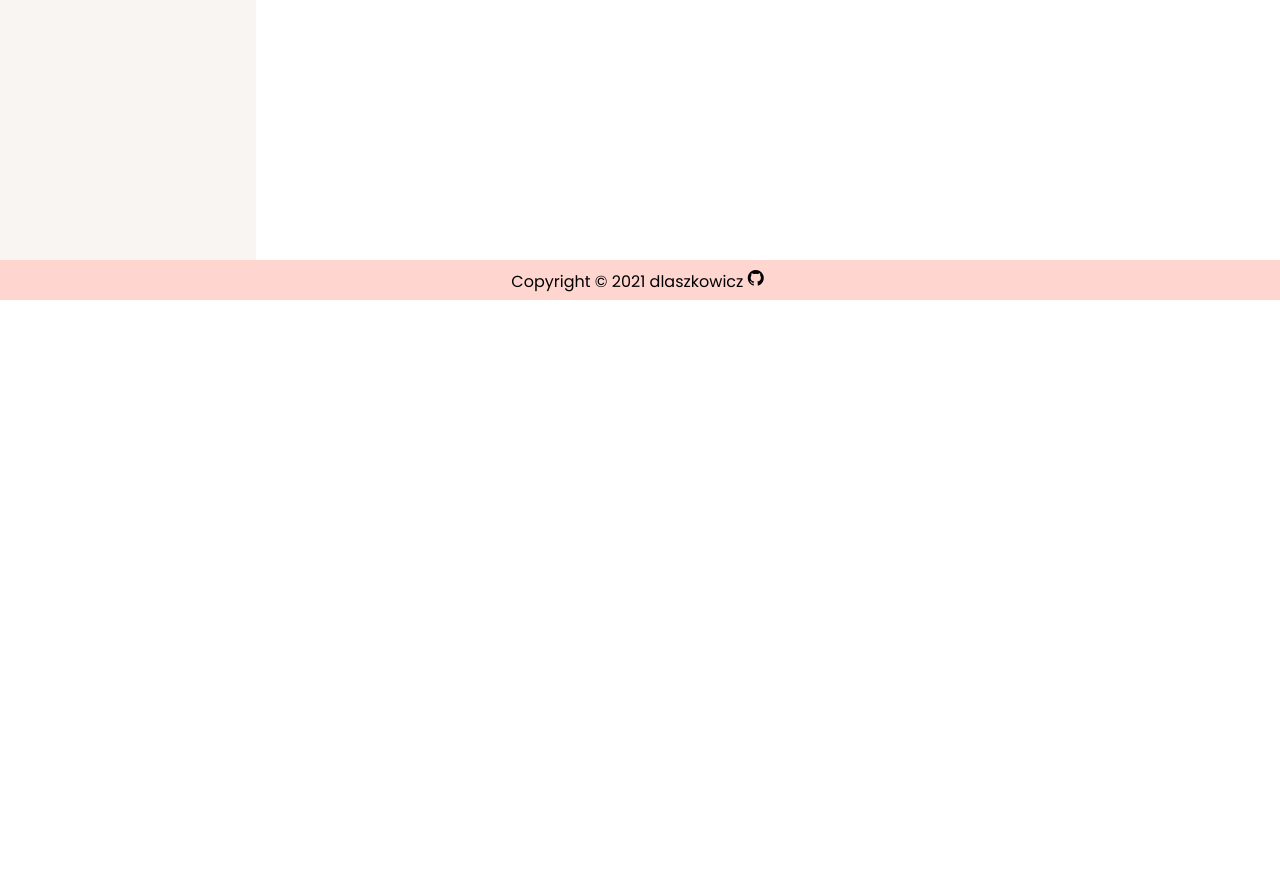
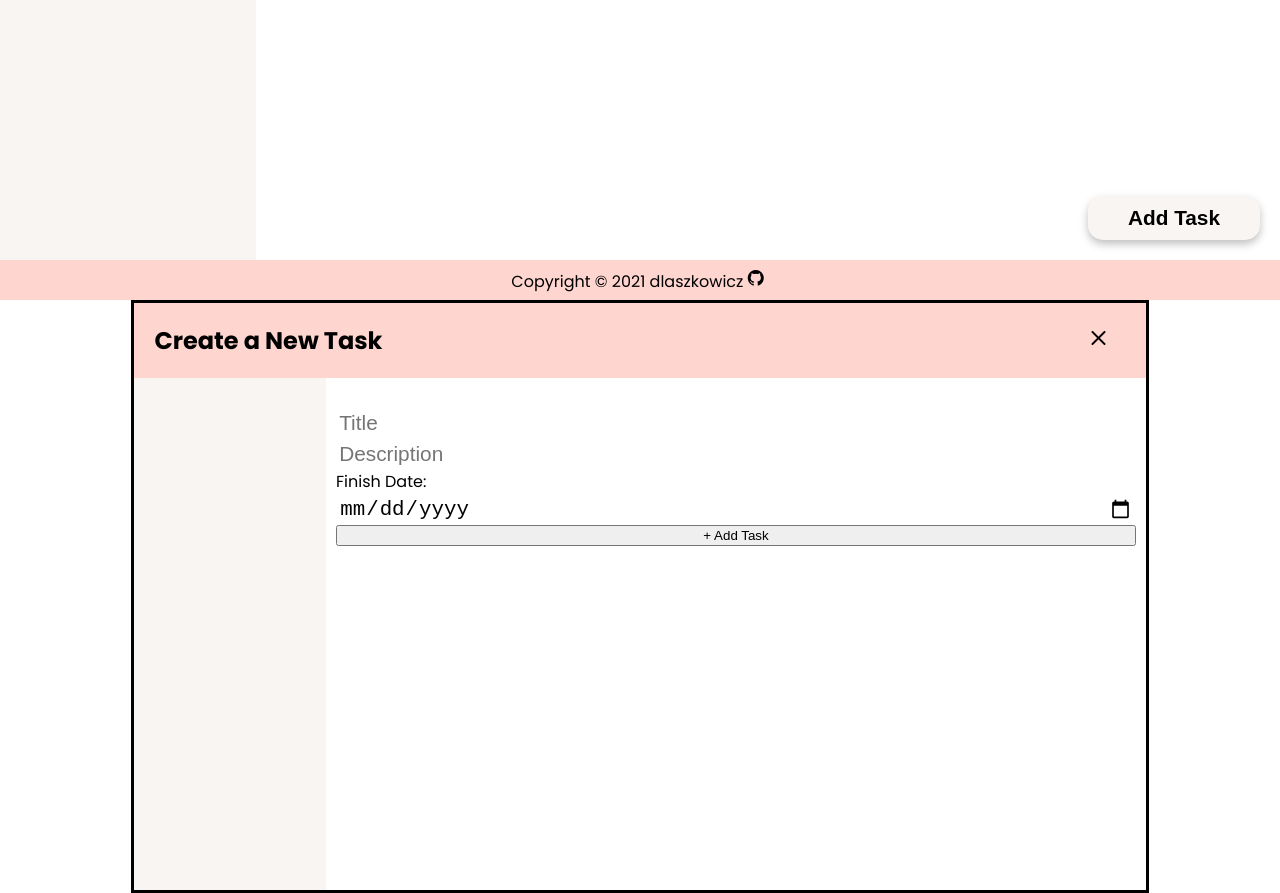
Before and after one commit to dlaszkowicz/todo-list, a website built with webpack: page dist/index.html in a window 1280 px wide. Shown: the part 500-1393 px from the top of the page. Before the commit the page ends 800 px from the top, so only its background shows below. Built offline with nearby package versions, Linux system fonts and the light colour scheme.

Commit message:
styling form

```diff
--- a/src/styles.css
+++ b/src/styles.css
@@ -82,8 +82,66 @@ a {
 }
 .hero {
   flex: 1;
+  display: grid;
 }
 .show-form {
   align-self: flex-end;
-  justify-self: flex-end;
+  justify-self: end;
+  padding: 10px 40px;
+  margin: 20px;
+  font-size: 1.3em;
+  background-color: #f9f5f2;
+  border: none;
+  filter: drop-shadow(0px 4px 4px rgba(0, 0, 0, 0.25));
+  border-radius: 15px;
+  font-weight: 700;
 }
+.show-form:hover {
+  background-color: #d2d0ce;
+}
+form {
+  display: flex;
+  flex-direction: column;
+  width: 50rem;
+  height: 30rem;
+  margin: 0.6rem;
+}
+.close-form {
+  display: flex;
+  align-self: flex-start;
+}
+#title {
+  margin-top: 1.3rem;
+}
+dialog {
+  display: flex;
+  flex-direction: column;
+}
+.side-form {
+  width: 12rem;
+  height: 32rem;
+  background-color: #f9f5f2;
+  padding: 0px;
+}
+.main-form {
+  display: flex;
+}
+.form-window {
+  padding: 0px;
+}
+.form-header {
+  display: flex;
+  justify-content: space-between;
+  padding: 0px 20px;
+  background-color: #ffd5cf;
+}
+.form-header button {
+  background-color: #ffd5cf;
+  border: none;
+  font-size: 2em;
+}
+input {
+  font-size: 1.3rem;
+  border: none;
+  padding: 0.2rem;
+}
```
Also changed, not shown: dist/index.html.
